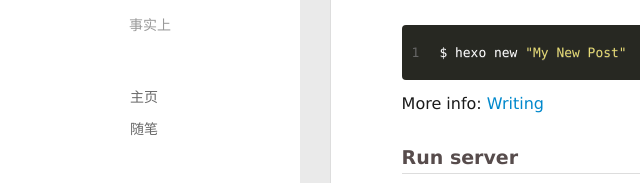
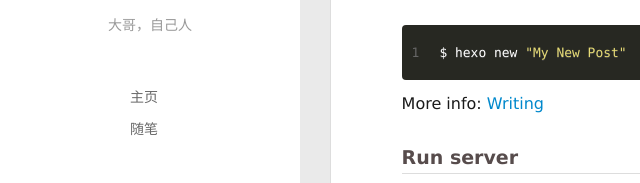
Before and after one commit to 97413192/deadh.github.io, a plain HTML site: page 2019/09/30/hello-world/index.html in a window 1280 px wide. Shown: the part 327-510 px from the top of the page, 0-640 px from the left. Drawn offline with Linux system fonts and the light colour scheme; files that its build step writes are made by us from their sources; no server answers.

Commit message:
Site updated: 2019-09-30 17:13:00

```diff
--- a/2019/09/30/hello-world/index.html
+++ b/2019/09/30/hello-world/index.html
@@ -53,7 +53,7 @@
 		  <h1 class="header-author"><a href="/">雨季</a></h1>
 		</hgroup>
 
-		<p class="header-subtitle">事实上</p>
+		<p class="header-subtitle">大哥，自己人</p>
 
 
 		<nav class="header-menu">
@@ -113,7 +113,7 @@
 			  <h1 class="header-author js-header-author">雨季</h1>
 			</hgroup>
 
-			<p class="header-subtitle"><i class="icon icon-quo-left"></i>事实上<i class="icon icon-quo-right"></i></p>
+			<p class="header-subtitle"><i class="icon icon-quo-left"></i>大哥，自己人<i class="icon icon-quo-right"></i></p>
 
 
 
```
Also changed, not shown: archives/2019/09/index.html (+2 -2 lines), archives/2019/index.html (+2 -2 lines), archives/index.html (+2 -2 lines), index.html (+2 -2 lines).
